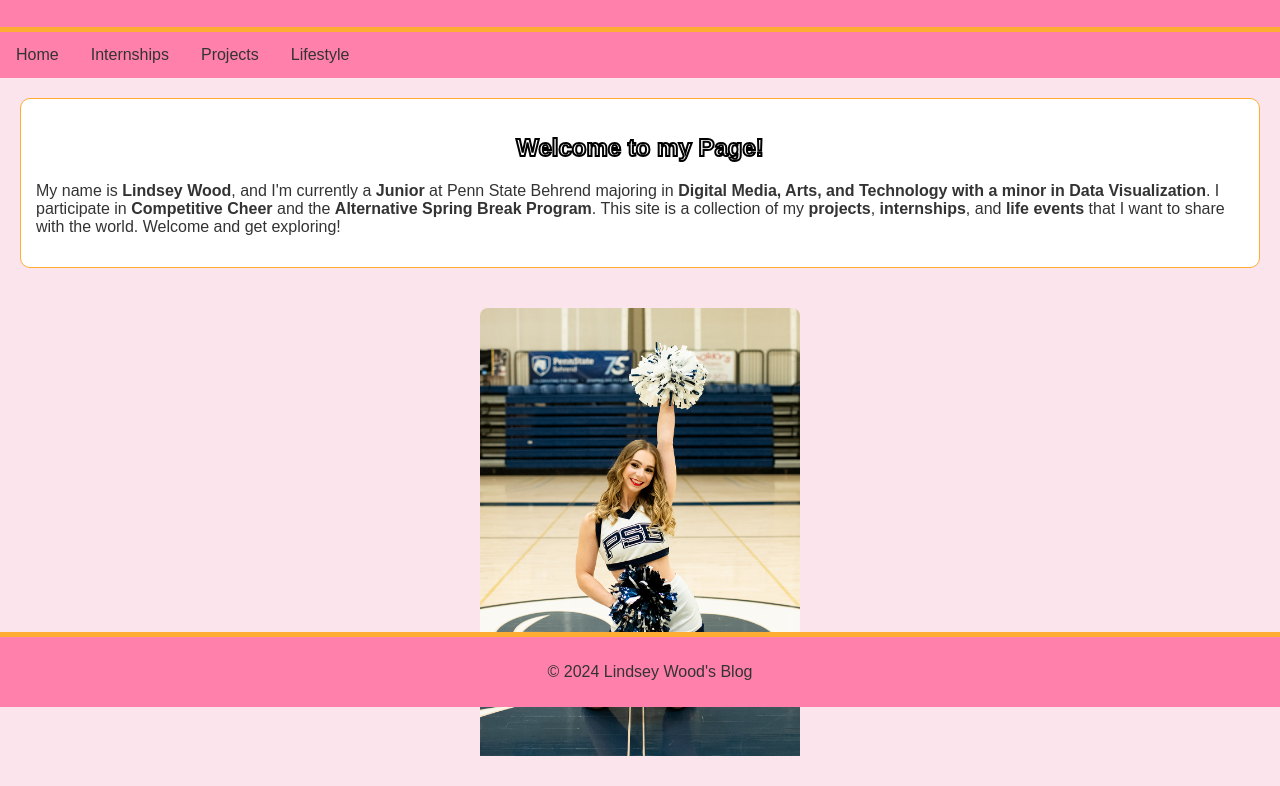
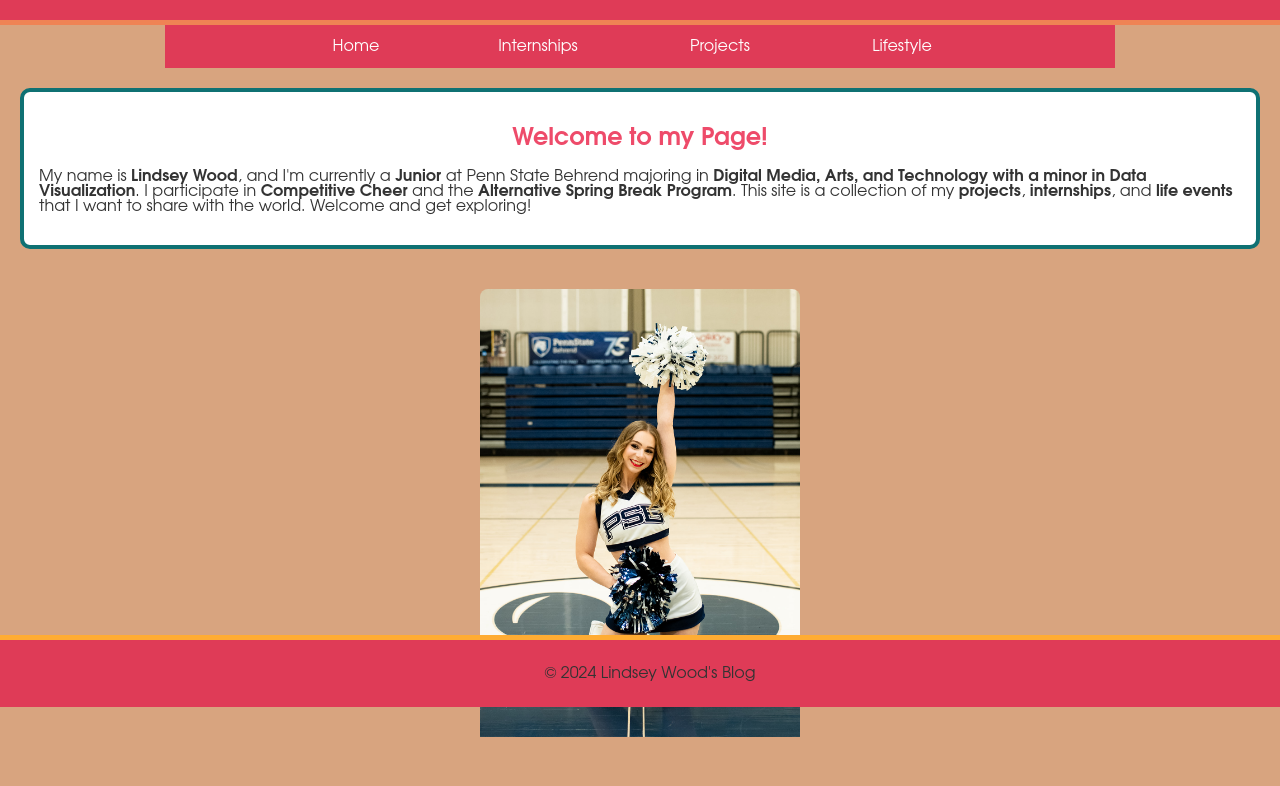
Before and after one commit to lindseyxwood/lindsey-wood-blog, a plain HTML site: page docs/index.html in a window 1280 px wide. Shown: the part 93-879 px from the top of the page. Drawn offline with Linux system fonts and the light colour scheme.

Commit message:
Updating HTML & CSS

```diff
--- a/docs/index.html
+++ b/docs/index.html
@@ -3,7 +3,7 @@
     <head>
         <meta charset="UTF-8">
             <meta name="viewport" content="width=device-width, initial-scale=1.0">
-                <link rel="stylesheet" href="webstyle.css">
+                <link rel="stylesheet" type="text/css" href="webstyle.css">
                     <title>Lindsey Wood's Blog</title>
     </head>
     <body>
@@ -18,9 +18,9 @@
                 <li><a href="lifestyle.html">Lifestyle</a></li>
             </ul>
         </nav>
-        <section>
+        <div class="about-me">
             <article>
-                <h2>Welcome to my Page!</h2>
+                <h2 class="welcome">Welcome to my Page!</h2>
                 <p>My name is <strong>Lindsey Wood</strong>, and I'm currently a <strong>Junior</strong> at
                     Penn State Behrend majoring in <strong>Digital Media, Arts,
                     and Technology with a minor in Data Visualization</strong>.
@@ -29,8 +29,8 @@
                     of my <strong>projects</strong>, <strong>internships</strong>, and <strong>life events</strong> that I want
                     to share with the world. Welcome and get exploring!</p>
             </article>
-        </section>
-        <img class="img" src="images/LindseyWoodCheer2.jpg" alt="picture of Lindsey in cheer Uniform"/>
+        </div>
+        <div><img class="img" src="images/LindseyWoodCheer2.jpg" alt="Picture of Lindsey in Cheer Uniform"/></div>
         <footer>
             <p>&copy; 2024 Lindsey Wood's Blog</p>
         </footer>
--- a/docs/webstyle.css
+++ b/docs/webstyle.css
@@ -1,23 +1,24 @@
 body {
-    font-family: 'Arial', sans-serif;
-    background-color: #fce4ec; /* Light pink background */
-    color: #333; /* Dark text color */
+    font-family: 'Avantgarde', 'TeX Gyre Adventor', 'URW Gothic L', sans-serif;
+    background-color: #d8a47f;
+    color: #333;
     margin: 0;
 }
 
 header {
-    background-color: #ff80ab; /* Pink header background */
+    background-color: #df3b57;
     text-align: center;
     padding: 20px;
-    border-bottom: 5px solid #ffac33; /* Orange border at the bottom */
+    border-bottom: 5px solid #ef8354;
 }
 
 nav ul {
     list-style-type: none;
-    margin: 0;
-    padding: 0;
-    background-color: #ff80ab; /* Pink navigation background */
+    margin: 0 auto;
+    padding: 0 100px;
+    background-color: #df3b57;
     overflow: hidden;
+    width: 750px;
 }
 
 nav li {
@@ -26,36 +27,42 @@ nav li {
 
 nav a {
     display: block;
-    color: #333;
+    color: white;
     text-align: center;
     padding: 14px 16px;
     text-decoration: none;
+    width: 150px;
 }
 
 nav a:hover {
-    background-color: #ffc0cb; /* Light pink hover effect */
+    background-color: #ffc0cb;
 }
 
-section {
+div.about-me {
+    padding: 20px;
+    display: flex;
+}
+
+div.entries {
     padding: 20px;
 }
 
 article {
     margin-bottom: 20px;
-    border: 1px solid #ffac33; /* Orange border around each article */
-    border-radius: 10px; /* Rounded corners */
+    border: 4px solid #0f7173;
+    border-radius: 10px;
     padding: 15px;
-    background-color: #fff; /* White background */
+    background-color: #fff;
 }
 
 footer {
-    background-color: #ff80ab; /* Pink footer background */
+    background-color: #df3b57;
     padding: 10px;
     text-align: center;
     position: fixed;
     bottom: 0;
     width: 100%;
-    border-top: 5px solid #ffac33; /* Orange border at the top */
+    border-top: 5px solid #ffac33;
 }
 
 img {
@@ -71,17 +78,28 @@ display: block;
 h1 {
     text-align: center;
     color: white;
-    -webkit-text-stroke: 2px black;
+
 }
 
 h2 {
     text-align: center;
-    color: white;
-    -webkit-text-stroke: 2px black;
+    color: #fff;
+    font-weight: bold;
 }
 
 h3 {
     text-align: center;
-    color: white;
-    -webkit-text-stroke: 2px black;
+    color: #ee4b6a;
+    font-weight: bold;
 }
+
+div.heading {
+
+}
+
+
+h2.welcome{
+    text-align: center;
+    color: #ee4b6a;
+    font-weight: bold;
+}
```
Also changed, not shown: docs/intern.html (+4 -4 lines).
